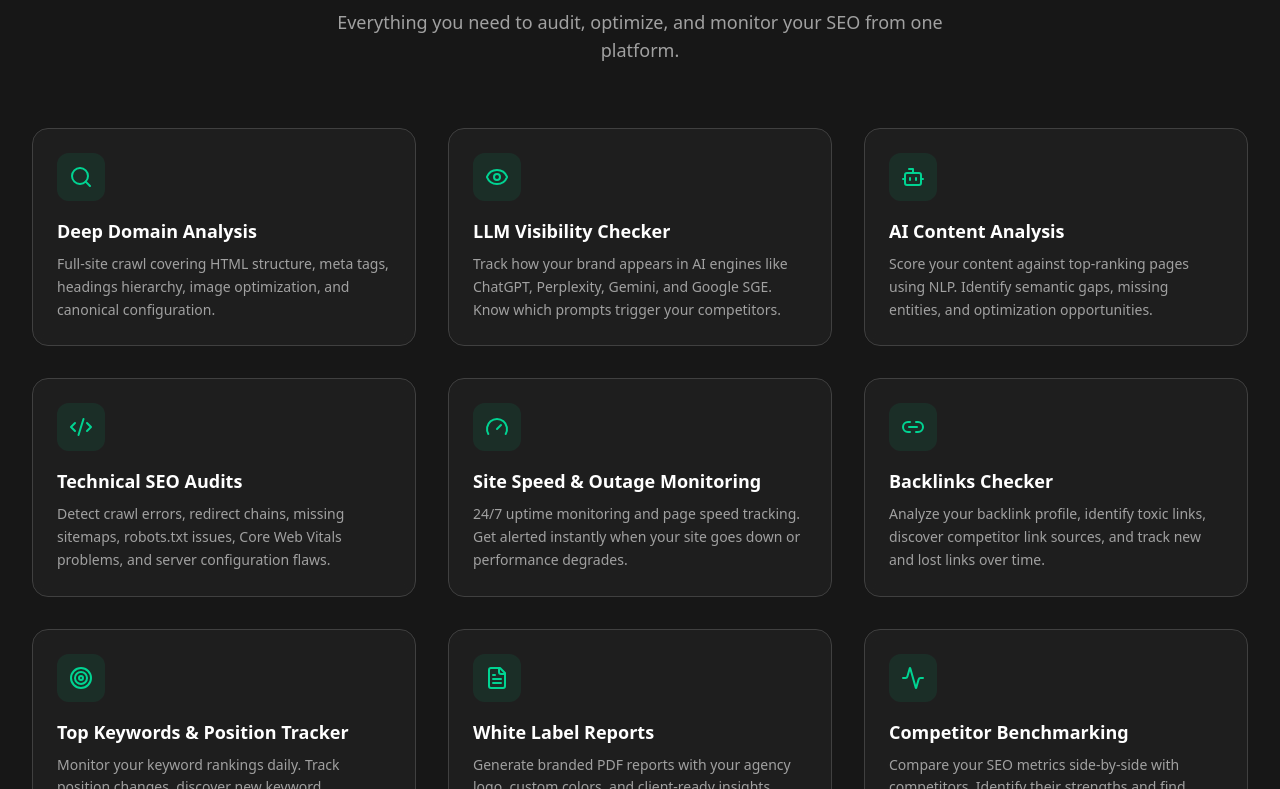
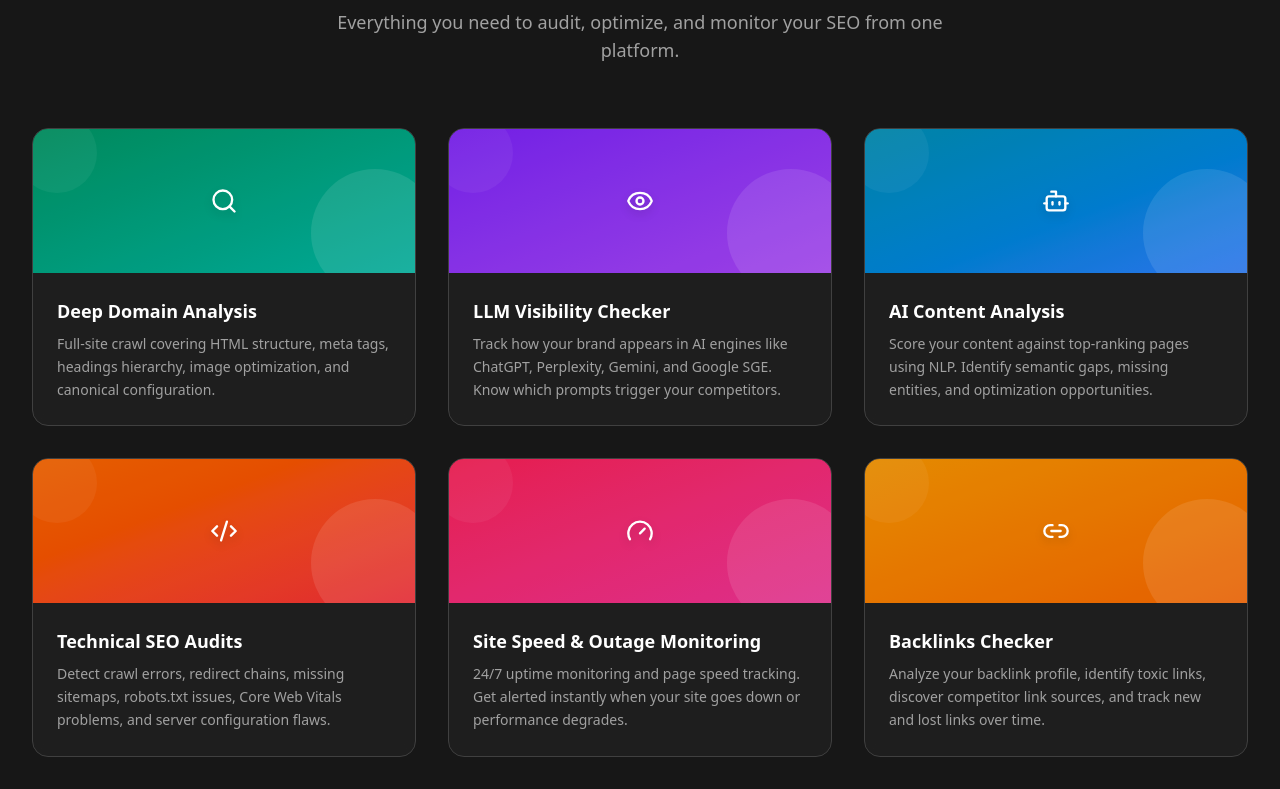
Before and after one commit to shahabuddin38/InstantSEOScan, a React (Vite) app: page / in a window 1280 px wide. Shown: the part 7171-7960 px from the top of the page. Built offline with nearby package versions, Linux system fonts and the light colour scheme.

Commit message:
fix: feature images with gradient headers, clickable cards linking to actual tool pages, fix broken SEO tools links

```diff
--- a/src/pages/Home.tsx
+++ b/src/pages/Home.tsx
@@ -753,22 +753,33 @@ export default function Home() {
           {/* Feature Grid */}
           <div className="grid md:grid-cols-2 lg:grid-cols-3 gap-8">
             {[
-              { icon: <Search size={24} />, title: "Deep Domain Analysis", desc: "Full-site crawl covering HTML structure, meta tags, headings hierarchy, image optimization, and canonical configuration." },
-              { icon: <Eye size={24} />, title: "LLM Visibility Checker", desc: "Track how your brand appears in AI engines like ChatGPT, Perplexity, Gemini, and Google SGE. Know which prompts trigger your competitors." },
-              { icon: <Bot size={24} />, title: "AI Content Analysis", desc: "Score your content against top-ranking pages using NLP. Identify semantic gaps, missing entities, and optimization opportunities." },
-              { icon: <Code2 size={24} />, title: "Technical SEO Audits", desc: "Detect crawl errors, redirect chains, missing sitemaps, robots.txt issues, Core Web Vitals problems, and server configuration flaws." },
-              { icon: <Gauge size={24} />, title: "Site Speed & Outage Monitoring", desc: "24/7 uptime monitoring and page speed tracking. Get alerted instantly when your site goes down or performance degrades." },
-              { icon: <Link2 size={24} />, title: "Backlinks Checker", desc: "Analyze your backlink profile, identify toxic links, discover competitor link sources, and track new and lost links over time." },
-              { icon: <Target size={24} />, title: "Top Keywords & Position Tracker", desc: "Monitor your keyword rankings daily. Track position changes, discover new keyword opportunities, and benchmark against competitors." },
-              { icon: <FileText size={24} />, title: "White Label Reports", desc: "Generate branded PDF reports with your agency logo, custom colors, and client-ready insights. Perfect for agencies managing multiple domains." },
-              { icon: <Activity size={24} />, title: "Competitor Benchmarking", desc: "Compare your SEO metrics side-by-side with competitors. Identify their strengths and find opportunities they're missing." }
+              { icon: <Search size={28} />, title: "Deep Domain Analysis", desc: "Full-site crawl covering HTML structure, meta tags, headings hierarchy, image optimization, and canonical configuration.", href: "/tools/corescan", gradient: "from-emerald-600 to-teal-500" },
+              { icon: <Eye size={28} />, title: "LLM Visibility Checker", desc: "Track how your brand appears in AI engines like ChatGPT, Perplexity, Gemini, and Google SGE. Know which prompts trigger your competitors.", href: "/ai-overview-optimizer", gradient: "from-violet-600 to-purple-500" },
+              { icon: <Bot size={28} />, title: "AI Content Analysis", desc: "Score your content against top-ranking pages using NLP. Identify semantic gaps, missing entities, and optimization opportunities.", href: "/ai-seo-content-score", gradient: "from-cyan-600 to-blue-500" },
+              { icon: <Code2 size={28} />, title: "Technical SEO Audits", desc: "Detect crawl errors, redirect chains, missing sitemaps, robots.txt issues, Core Web Vitals problems, and server configuration flaws.", href: "/tools/technical", gradient: "from-orange-500 to-red-500" },
+              { icon: <Gauge size={28} />, title: "Site Speed & Outage Monitoring", desc: "24/7 uptime monitoring and page speed tracking. Get alerted instantly when your site goes down or performance degrades.", href: "/tools/infra", gradient: "from-rose-500 to-pink-500" },
+              { icon: <Link2 size={28} />, title: "Backlinks Checker", desc: "Analyze your backlink profile, identify toxic links, discover competitor link sources, and track new and lost links over time.", href: "/tools/off-page", gradient: "from-amber-500 to-orange-500" },
+              { icon: <Target size={28} />, title: "Top Keywords & Position Tracker", desc: "Monitor your keyword rankings daily. Track position changes, discover new keyword opportunities, and benchmark against competitors.", href: "/tools/google-keyword-rank-checker", gradient: "from-blue-600 to-indigo-500" },
+              { icon: <FileText size={28} />, title: "White Label Reports", desc: "Generate branded PDF reports with your agency logo, custom colors, and client-ready insights. Perfect for agencies managing multiple domains.", href: "/dashboard", gradient: "from-emerald-500 to-cyan-500" },
+              { icon: <Activity size={28} />, title: "Competitor Benchmarking", desc: "Compare your SEO metrics side-by-side with competitors. Identify their strengths and find opportunities they're missing.", href: "/tools/serp-comparison", gradient: "from-fuchsia-600 to-violet-500" }
             ].map((f, i) => (
-              <motion.div key={i} initial={{ opacity: 0, y: 20 }} whileInView={{ opacity: 1, y: 0 }} viewport={{ once: true }} transition={{ delay: i * 0.06 }}
-                className="bg-neutral-800/50 backdrop-blur rounded-2xl p-6 border border-neutral-700 hover:border-emerald-500/30 transition-colors"
-              >
-                <div className="w-12 h-12 rounded-xl bg-emerald-500/10 text-emerald-400 flex items-center justify-center mb-4">{f.icon}</div>
-                <h3 className="font-bold text-lg mb-2">{f.title}</h3>
+              <motion.div key={i} initial={{ opacity: 0, y: 20 }} whileInView={{ opacity: 1, y: 0 }} viewport={{ once: true }} transition={{ delay: i * 0.06 }}>
+                <Link to={f.href} className="block bg-neutral-800/50 backdrop-blur rounded-2xl border border-neutral-700 hover:border-emerald-500/40 transition-all hover:shadow-lg hover:shadow-emerald-500/5 overflow-hidden group">
+                  {/* Feature Image Header */}
+                  <div className={`h-36 bg-gradient-to-br ${f.gradient} flex items-center justify-center relative overflow-hidden`}>
+                    <div className="absolute inset-0 bg-black/10" />
+                    <div className="absolute -bottom-6 -right-6 w-32 h-32 rounded-full bg-white/10" />
+                    <div className="absolute -top-4 -left-4 w-20 h-20 rounded-full bg-white/5" />
+                    <div className="relative text-white drop-shadow-lg">{f.icon}</div>
+                  </div>
+                  <div className="p-6">
+                    <h3 className="font-bold text-lg mb-2 group-hover:text-emerald-400 transition-colors flex items-center gap-2">
+                      {f.title}
+                      <ExternalLink size={14} className="opacity-0 group-hover:opacity-100 transition-opacity" />
+                    </h3>
                     <p className="text-neutral-400 text-sm leading-relaxed">{f.desc}</p>
+                  </div>
+                </Link>
               </motion.div>
             ))}
           </div>
@@ -894,12 +905,12 @@ export default function Home() {
               <h3 className="text-2xl font-bold mb-6 flex items-center gap-2"><Code2 size={22} className="text-emerald-600" /> On-Page & Technical SEO</h3>
               <div className="grid gap-3">
                 {[
-                  { name: "Meta Tag Analyzer", href: "/tools/meta-tags" },
-                  { name: "Heading Structure Checker", href: "/tools/heading-checker" },
-                  { name: "Schema Markup Validator", href: "/tools/schema-validator" },
-                  { name: "Core Web Vitals Tester", href: "/tools/core-web-vitals" },
-                  { name: "Robots.txt Checker", href: "/tools/robots-txt" },
-                  { name: "Sitemap Validator", href: "/tools/sitemap-validator" },
+                  { name: "CoreScan Technical Auditor", href: "/tools/corescan" },
+                  { name: "On-Page SEO Analyzer", href: "/tools/on-page" },
+                  { name: "Schema Markup Generator", href: "/schema-generator" },
+                  { name: "Infrastructure SEO Analyzer", href: "/tools/infra" },
+                  { name: "AI SEO Content Score", href: "/ai-seo-content-score" },
+                  { name: "AI SEO Rewrite Tool", href: "/ai-seo-rewrite-tool" },
                 ].map((tool, i) => (
                   <Link key={i} to={tool.href} className="flex items-center justify-between p-4 bg-white rounded-xl border border-neutral-200 hover:border-emerald-300 hover:shadow-sm transition-all group">
                     <span className="font-semibold text-neutral-700 group-hover:text-emerald-600 transition-colors">{tool.name}</span>
@@ -912,12 +923,12 @@ export default function Home() {
               <h3 className="text-2xl font-bold mb-6 flex items-center gap-2"><BarChart3 size={22} className="text-cyan-600" /> Off-Page & SERPs</h3>
               <div className="grid gap-3">
                 {[
-                  { name: "Backlink Checker", href: "/tools/backlinks" },
-                  { name: "Domain Authority Checker", href: "/tools/domain-authority" },
-                  { name: "SERP Simulator", href: "/tools/serp-simulator" },
-                  { name: "Keyword Density Analyzer", href: "/tools/keyword-density" },
-                  { name: "AI Overview Checker", href: "/tools/ai-overview" },
-                  { name: "Redirect Chain Checker", href: "/tools/redirect-checker" },
+                  { name: "Off-Page SEO Insights", href: "/tools/off-page" },
+                  { name: "Authority Radar", href: "/tools/authority" },
+                  { name: "SERP Comparison Tool", href: "/tools/serp-comparison" },
+                  { name: "Keyword Rank Checker", href: "/tools/google-keyword-rank-checker" },
+                  { name: "AI Overview Optimizer", href: "/ai-overview-optimizer" },
+                  { name: "SERP Intent Analyzer", href: "/tools/serp-intent-analyzer" },
                 ].map((tool, i) => (
                   <Link key={i} to={tool.href} className="flex items-center justify-between p-4 bg-white rounded-xl border border-neutral-200 hover:border-cyan-300 hover:shadow-sm transition-all group">
                     <span className="font-semibold text-neutral-700 group-hover:text-cyan-600 transition-colors">{tool.name}</span>
@@ -941,21 +952,26 @@ export default function Home() {
           </div>
           <div className="grid md:grid-cols-3 gap-8">
             {[
-              { title: "When Great Content Fails: Why People Love It but AI Ignores It", desc: "Your article went viral on social media but ChatGPT never mentions it. Here's why content virality and AI visibility are two completely different games.", category: "AI SEO" },
-              { title: "What Brand Subreddits Do for SEO", desc: "Reddit threads are now appearing in Google's AI Overviews. Learn how to leverage brand subreddits as a powerful off-page SEO signal.", category: "Off-Page SEO" },
-              { title: "The Complete Guide to E-E-A-T in 2026", desc: "Experience, Expertise, Authoritativeness, and Trust — how Google evaluates content quality and what you need to do to meet its standards.", category: "On-Page SEO" },
+              { title: "When Great Content Fails: Why People Love It but AI Ignores It", desc: "Your article went viral on social media but ChatGPT never mentions it. Here's why content virality and AI visibility are two completely different games.", category: "AI SEO", gradient: "from-violet-600 via-purple-500 to-indigo-600", icon: <Bot size={40} /> },
+              { title: "What Brand Subreddits Do for SEO", desc: "Reddit threads are now appearing in Google's AI Overviews. Learn how to leverage brand subreddits as a powerful off-page SEO signal.", category: "Off-Page SEO", gradient: "from-emerald-600 via-teal-500 to-cyan-600", icon: <TrendingUp size={40} /> },
+              { title: "The Complete Guide to E-E-A-T in 2026", desc: "Experience, Expertise, Authoritativeness, and Trust — how Google evaluates content quality and what you need to do to meet its standards.", category: "On-Page SEO", gradient: "from-orange-500 via-red-500 to-rose-600", icon: <ShieldCheck size={40} /> },
             ].map((post, i) => (
-              <motion.div key={i} initial={{ opacity: 0, y: 20 }} whileInView={{ opacity: 1, y: 0 }} viewport={{ once: true }} transition={{ delay: i * 0.1 }}
-                className="bg-white rounded-3xl border border-neutral-200 overflow-hidden hover:shadow-xl transition-shadow group"
-              >
-                <div className="h-48 bg-gradient-to-br from-neutral-100 to-neutral-200 flex items-center justify-center">
-                  <BookOpen size={48} className="text-neutral-300" />
+              <motion.div key={i} initial={{ opacity: 0, y: 20 }} whileInView={{ opacity: 1, y: 0 }} viewport={{ once: true }} transition={{ delay: i * 0.1 }}>
+                <Link to="/blog" className="block bg-white rounded-3xl border border-neutral-200 overflow-hidden hover:shadow-xl transition-shadow group">
+                  <div className={`h-48 bg-gradient-to-br ${post.gradient} flex items-center justify-center relative overflow-hidden`}>
+                    <div className="absolute inset-0 bg-black/5" />
+                    <div className="absolute -bottom-8 -right-8 w-40 h-40 rounded-full bg-white/10" />
+                    <div className="absolute top-4 left-4 w-16 h-16 rounded-full bg-white/10" />
+                    <div className="absolute top-6 right-6 text-[10px] font-bold text-white/80 uppercase tracking-widest bg-white/15 px-3 py-1 rounded-full backdrop-blur-sm">{post.category}</div>
+                    <div className="relative text-white drop-shadow-lg">{post.icon}</div>
                   </div>
                   <div className="p-6">
                     <span className="text-xs font-bold text-emerald-600 uppercase tracking-widest">{post.category}</span>
                     <h3 className="font-bold text-lg mt-2 mb-3 group-hover:text-emerald-600 transition-colors">{post.title}</h3>
                     <p className="text-neutral-500 text-sm leading-relaxed">{post.desc}</p>
+                    <span className="inline-flex items-center gap-1 text-emerald-600 font-bold text-sm mt-4 group-hover:gap-2 transition-all">Read Article <ArrowRight size={14} /></span>
                   </div>
+                </Link>
               </motion.div>
             ))}
           </div>
```
Lines whose indentation alone changed are shown as unchanged.
